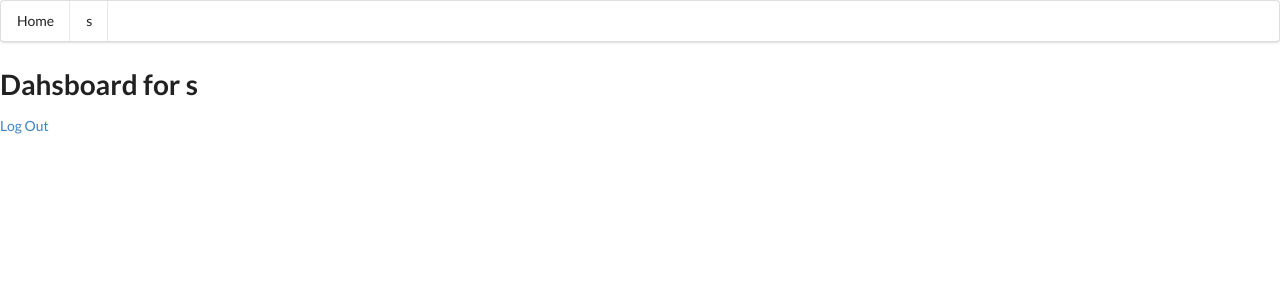
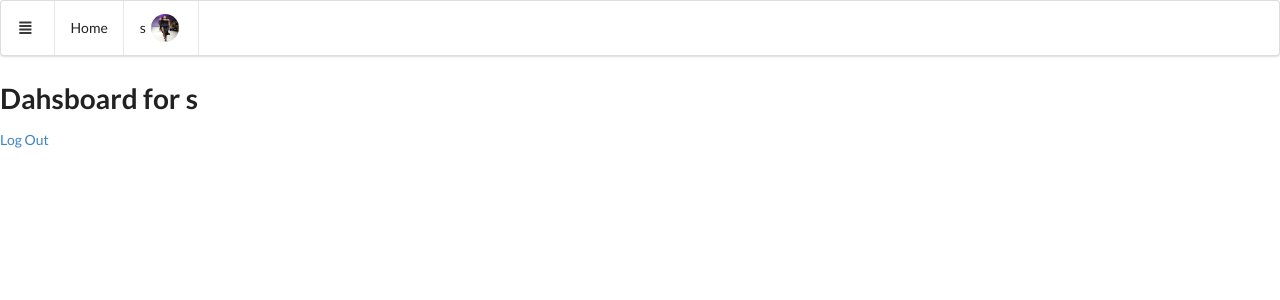
Before and after one commit to Vefthrounn-Verkefni/verkefna-repo, a Flask app: page /dashboard in a window 1280 px wide. Shown: the top 300 px of the page. Run offline with Flask 2, Linux system fonts and the light colour scheme; a user stored in the database is signed in; some libraries are stand-ins or nearby versions.

Commit message:
Laga Menu

```diff
--- a/templates/base.html
+++ b/templates/base.html
@@ -12,6 +12,12 @@
 </head>
 <header>
     <div class="ui menu">
+            <div class="item ui dropdown">
+                <i class="align justify icon"></i>
+                <div class="menu">
+
+                </div>
+            </div>
             <a class="item" href="{{ url_for('index') }}">Home</a>
             {% if current_user.is_authenticated == False%}
             <a class="item" href="{{ url_for('create_user') }}">Sign Up</a>
@@ -19,10 +25,8 @@
             {% endif %}
 
             {% if current_user.is_authenticated%}
-            <a class="item avatar image" href="{{ url_for('dashboard') }}">{{current_user.username}}</a>
+            <a class="item avatar image" href="{{ url_for('dashboard') }}">{{current_user.username}} &nbsp;<img class="ui avatar image" src="/static/img/test.jpg"></a>
              {% endif %}
-
-
         </ul>
     </div>
 </header>
```
Also changed, not shown: templates/index.html (+4 -3 lines), database/database.db.
